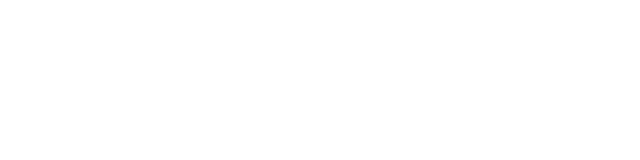
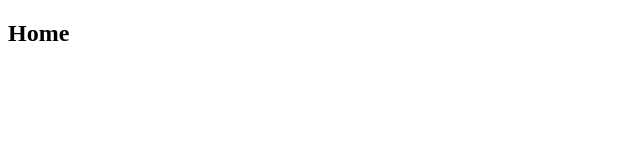
Before and after one commit to jinho6225/redux_conquer, a React (Create React App) app in the folder react-redux-todo/: page / in a window 1280 px wide. Shown: the top 160 px of the page, without its empty margins (0-640 px from the left). Built offline with nearby package versions, Linux system fonts and the light colour scheme.

Commit message:
react-redux-todo

```diff
--- a/react-redux-todo/package.json
+++ b/react-redux-todo/package.json
@@ -8,6 +8,8 @@
     "@testing-library/user-event": "^7.1.2",
     "react": "^16.13.1",
     "react-dom": "^16.13.1",
+    "react-redux": "^7.2.1",
+    "react-router-dom": "^5.2.0",
     "react-scripts": "3.4.3"
   },
   "scripts": {
--- a/react-redux-todo/src/App.js
+++ /dev/null
@@ -1,12 +0,0 @@
-import React from 'react';
-
-
-function App() {
-  return (
-    <div className="App">
-
-    </div>
-  );
-}
-
-export default App;
--- /dev/null
+++ b/react-redux-todo/src/components/App.js
@@ -0,0 +1,17 @@
+import React from 'react';
+import { BrowserRouter as Router, Route } from "react-router-dom";
+import Home from '../routes/Home'
+import Detail from '../routes/Detail'
+
+function App() {
+  return (
+    <>
+      <Router>
+        <Route exact path="/" component={Home} />
+        <Route path="/:id" component={Detail} />
+      </Router>
+    </>
+  );
+}
+
+export default App;
--- /dev/null
+++ b/react-redux-todo/src/routes/Detail.js
@@ -0,0 +1,7 @@
+import React from 'react';
+
+function Detail() {
+    return <h2>Detail</h2>;
+}
+
+export default Detail
--- /dev/null
+++ b/react-redux-todo/src/routes/Home.js
@@ -0,0 +1,7 @@
+import React from 'react';
+
+function Home() {
+    return <h2>Home</h2>;
+}
+
+export default Home
```
Also changed, not shown: react-redux-todo/src/index.js (+3 -5 lines), 1 other file (tests, documents, lock files or other folders).
